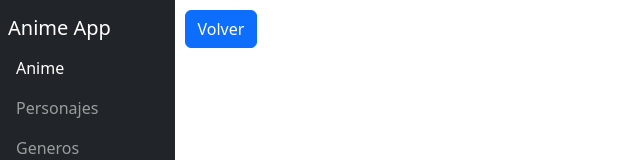
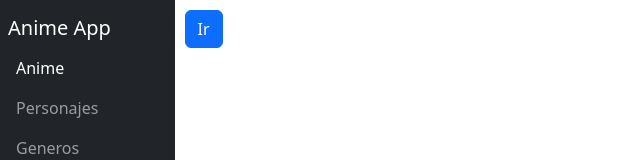
Before and after one commit to jenri019/anime-app, a React (Vite) app: page /anime/1 in a window 1280 px wide. Shown: the top 160 px of the page, without its empty margins (0-640 px from the left). Built offline with nearby package versions, Linux system fonts and the light colour scheme.

Commit message:
Modifying mian search page

```diff
--- /dev/null
+++ b/src/anime/pages/AnimeListPage.jsx
@@ -0,0 +1,30 @@
+import React from 'react'
+import { useFetchData } from '../hooks';
+import queryString from 'query-string';
+import { useLocation, useNavigate, useParams } from 'react-router-dom';
+
+export const AnimeListPage = () => {
+
+  const location = useLocation();
+  const params = useParams();
+  const { anime = '' } = queryString.parse(location.search);
+
+  console.log(JSON.stringify(params))
+  console.log(JSON.stringify(location))
+
+  const navigate = useNavigate();
+
+  const onBackPage = () => {
+    navigate(`id`);
+  }
+
+  //const {animes, isLoading} = useFetchData();
+
+  //console.log('HECHO', animes)
+
+  return (
+    <div>
+      <button className='btn btn-primary' onClick={() => onBackPage()}>Ir</button>
+    </div>
+  )
+}
--- a/src/anime/pages/AnimeSearch.jsx
+++ /dev/null
@@ -1,13 +0,0 @@
-import React from 'react'
-import { useFetchData } from '../hooks';
-
-export const AnimeSearch = () => {
-
-  //const {animes, isLoading} = useFetchData();
-
-  //console.log('HECHO', animes)
-
-  return (
-    <div>AnimeSearch</div>
-  )
-}
--- a/src/anime/pages/MainAnimePage.jsx
+++ b/src/anime/pages/MainAnimePage.jsx
@@ -1,19 +1,11 @@
 import React from 'react'
 import { AnimeHeader } from '../components'
-import { AnimeSearch } from './AnimeSearch'
-import queryString from 'query-string';
-import { useLocation, useParams } from 'react-router-dom';
 
 export const MainAnimePage = () => {
-
-  const params = useParams();
-  const location = useLocation();
-  const { anime = '' } = queryString.parse(location.search);
 
   return (
     <>
       <AnimeHeader />
-      <AnimeSearch search={anime}/>
     </>
   )
 }
--- a/src/anime/pages/index.js
+++ b/src/anime/pages/index.js
@@ -1 +1,3 @@
 export * from './MainAnimePage'
+export * from './AnimeListPage'
+export * from './AnimeIdPage'
--- a/src/common/components/SearchBar.jsx
+++ b/src/common/components/SearchBar.jsx
@@ -2,7 +2,7 @@ import React from 'react'
 import { useNavigate } from 'react-router-dom';
 import { useForm } from '../hooks/useForm';
 
-export const SearchBar = ({placeholder, type = ''}) => {
+export const SearchBar = ({placeholder}) => {
   const navigate = useNavigate();
 
   const {formState, onInputChange} = useForm({
@@ -14,7 +14,7 @@ export const SearchBar = ({placeholder, type = ''}) => {
   const onSubmitForm = (event) => {
     event.preventDefault();
     if(toSearch.trim().length == 0) return;
-    navigate(`?${type}=${toSearch}`);
+    navigate(`/anime/search`);
   }
 
   return (
```
Also changed, not shown: src/router/AppRoutes.jsx (+6 -2 lines).
